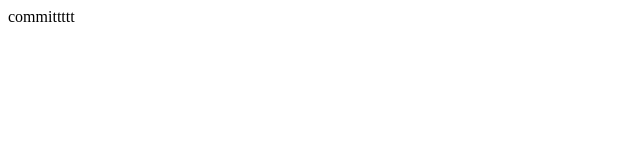
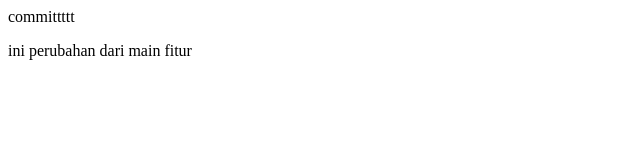
Before and after one commit to hansjuwi/belajargit, a plain HTML site: page index.html in a window 1280 px wide. Shown: the whole page, without its empty margins (0-640 px from the left). Drawn offline with Linux system fonts and the light colour scheme.

Commit message:
update main branch

```diff
--- a/index.html
+++ b/index.html
@@ -4,5 +4,6 @@
 
 <body>
   <p> committttt </p>
+  ini perubahan dari main fitur
 </body>
 </html>
```
